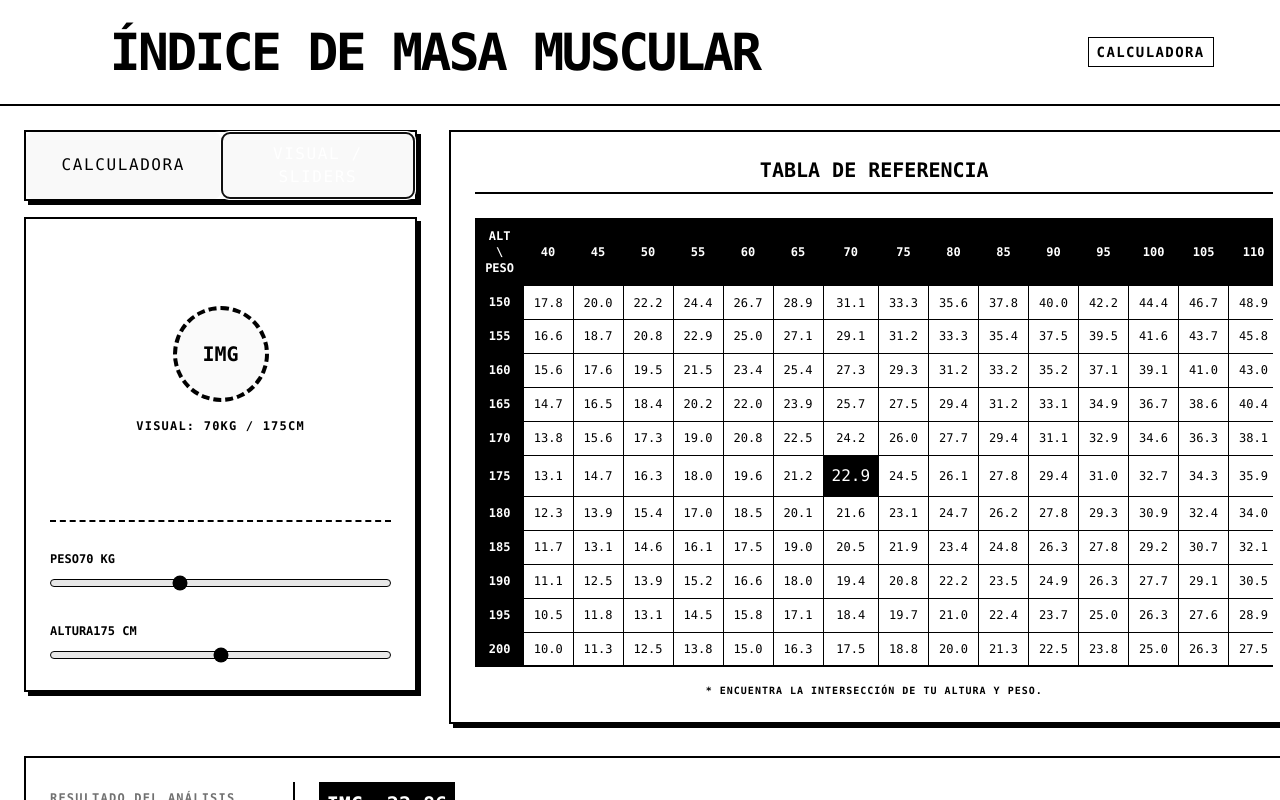
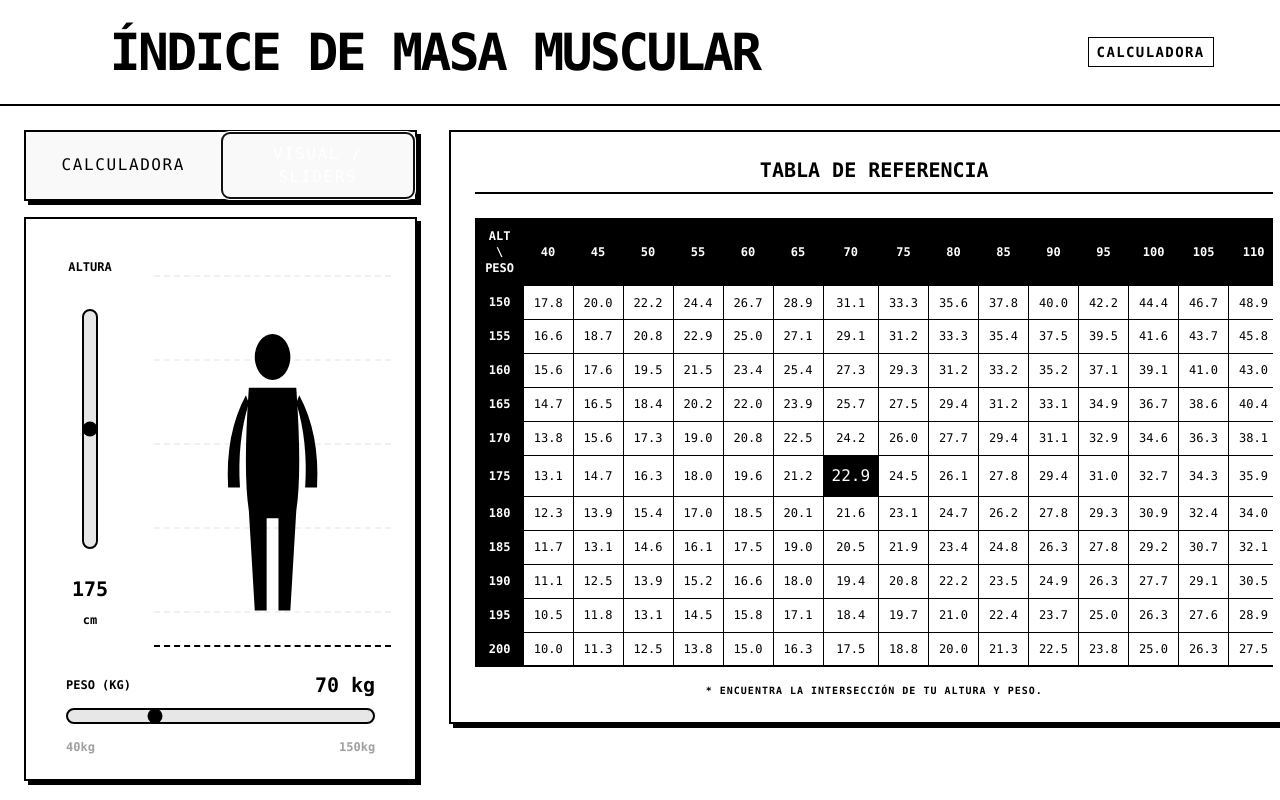
Before and after one commit to TuXimo/massindex, a React (Vite) app: page / in a window 1280 px wide. Both pictures are taken after a click on the button "VISUAL / SLIDERS". Shown: the top 800 px of the page. Built offline with nearby package versions, Linux system fonts and the light colour scheme.

Commit message:
Jijo de bue

```diff
--- a/src/components/BMI/BMIImage.jsx
+++ b/src/components/BMI/BMIImage.jsx
@@ -1,49 +1,125 @@
+
 
 export default function BMIImage({ weight, height, setWeight, setHeight }) {
+  // Base scales (reference: 175cm, 70kg)
+  // Tuned: 135 ensures that at 210cm the figure touches the top line roughly
+  const heightScale = height / 135;
+  const widthScale = weight / 70;
+
+  // Common Slider Classes for consistency
+  const sliderClasses = "bg-gray-200 rounded-full appearance-none cursor-pointer border-2 border-black accent-black";
+
   return (
-    <div className="p-6 border-2 border-black bg-white shadow-[4px_4px_0px_0px_rgba(0,0,0,1)] flex-1 flex flex-col h-full">
-      <div className="flex-1 flex items-center justify-center min-h-[150px] mb-6 border-b-2 border-black border-dashed pb-6">
-        <div className="text-center">
-          <div className="w-24 h-24 mx-auto border-4 border-black border-dashed rounded-full flex items-center justify-center mb-4 bg-gray-50">
-             <span className="text-xl font-black">IMG</span>
-          </div>
-          <p className="text-xs font-bold uppercase tracking-widest">Visual: {weight || '--'}kg / {height || '--'}cm</p>
+    <div className="p-6 border-2 border-black bg-white shadow-[4px_4px_0px_0px_rgba(0,0,0,1)] flex flex-col h-full min-h-[500px]">
+
+      {/* Top Section: Height Slider + Visualization */}
+      <div className="flex-1 flex flex-row gap-6 relative min-h-0">
+
+        {/* Left: Height Slider (Vertical) */}
+        <div className="flex flex-col items-center justify-between h-full py-4 z-10 w-20">
+           <label className="text-xs font-bold uppercase mb-4 writing-mode-vertical whitespace-nowrap">Altura</label>
+           <div className="relative flex-1 flex items-center justify-center w-full min-h-[250px]">
+              <input
+                type="range"
+                min="140"
+                max="210"
+                step="1"
+                value={height}
+                onChange={(e) => setHeight(e.target.value)}
+                className={`absolute ${sliderClasses}`}
+                style={{
+                  transform: 'rotate(-90deg)',
+                  width: '240px', // Slightly shorter to fit comfortably
+                  height: '16px',
+                }}
+              />
+           </div>
+           <span className="text-xl font-black mt-2 w-full text-center">{height} <br/><span className="text-xs">cm</span></span>
         </div>
+
+        {/* Center: Human Visualization */}
+        <div className="flex-1 flex items-end justify-center relative overflow-hidden pb-4 border-b-2 border-black border-dashed">
+
+           {/* Background Grid Lines for Scale reference */}
+           <div className="absolute inset-0 pointer-events-none opacity-5 flex flex-col justify-between py-8">
+              <div className="w-full border-t-2 border-dashed border-black"></div>
+              <div className="w-full border-t-2 border-dashed border-black"></div>
+              <div className="w-full border-t-2 border-dashed border-black"></div>
+              <div className="w-full border-t-2 border-dashed border-black"></div>
+              <div className="w-full border-t-2 border-dashed border-black"></div>
+           </div>
+
+           {/* Dynamic SVG */}
+           {/* We increase the viewBox size to provide padding so the figure doesn't clip when scaling up */}
+           <svg
+             viewBox="-100 -200 400 650"
+             preserveAspectRatio="xMidYMax meet"
+             className="h-full w-full transition-all duration-300 ease-out"
+           >
+             {/* Base scaling group to fit baseline figure comfortably */}
+             <g transform="translate(100, 420)">
+                 <g
+                    transform={`scale(${widthScale}, ${heightScale})`}
+                    className="transition-transform duration-300"
+                 >
+                    {/* Drawing is centered at X=0, Feet at Y=0, growing upwards (negative Y) */}
+
+                    {/* Head - Center 0, -330 */}
+                    <circle cx="0" cy="-330" r="30" fill="black" />
+
+                    {/* Body Shape */}
+                    <path
+                      d="M -40,-290
+                         Q -50,-180 -40,-130
+                         L -30,0
+                         L -10,0
+                         L -10,-120
+                         L 10,-120
+                         L 10,0
+                         L 30,0
+                         L 40,-130
+                         Q 50,-180 40,-290
+                         Z"
+                      fill="black"
+                    />
+
+                    {/* Arms */}
+                    <path
+                      d="M -45,-280 Q -80,-230 -75,-160 L -55,-160 Q -60,-220 -40,-270 Z"
+                      fill="black"
+                    />
+                    <path
+                      d="M 45,-280 Q 80,-230 75,-160 L 55,-160 Q 60,-220 40,-270 Z"
+                      fill="black"
+                    />
+                 </g>
+             </g>
+           </svg>
+        </div>
+
       </div>
 
-      <div className="space-y-6">
-         <div>
-          <label className="text-xs font-bold uppercase mb-2 justify-between">
-            <span>Peso</span>
-            <span>{weight || 0} kg</span>
-          </label>
-          <input
+      {/* Bottom Section: Weight Slider */}
+      <div className="pt-6 px-4">
+         <div className="flex justify-between items-center mb-2">
+           <label className="text-xs font-bold uppercase">Peso (kg)</label>
+           <span className="text-xl font-black">{weight} kg</span>
+         </div>
+         <input
             type="range"
             min="40"
-            max="120"
+            max="150"
             step="1"
             value={weight}
             onChange={(e) => setWeight(e.target.value)}
-            className="w-full h-2 bg-gray-200 rounded-lg appearance-none cursor-pointer border border-black accent-black"
+            className={`w-full h-4 ${sliderClasses}`}
           />
-        </div>
+          <div className="flex justify-between text-xs font-bold text-gray-400 mt-2">
+            <span>40kg</span>
+            <span>150kg</span>
+          </div>
+      </div>
 
-         <div>
-          <label className="text-xs font-bold uppercase mb-2 justify-between">
-            <span>Altura</span>
-            <span>{height || 0} cm</span>
-          </label>
-          <input
-            type="range"
-            min="150"
-            max="200"
-            step="1"
-            value={height}
-            onChange={(e) => setHeight(e.target.value)}
-            className="w-full h-2 bg-gray-200 rounded-lg appearance-none cursor-pointer border border-black accent-black"
-          />
-        </div>
-      </div>
     </div>
   );
 }
```
Also changed, not shown: 1 other file (tests, documents, lock files or other folders).
